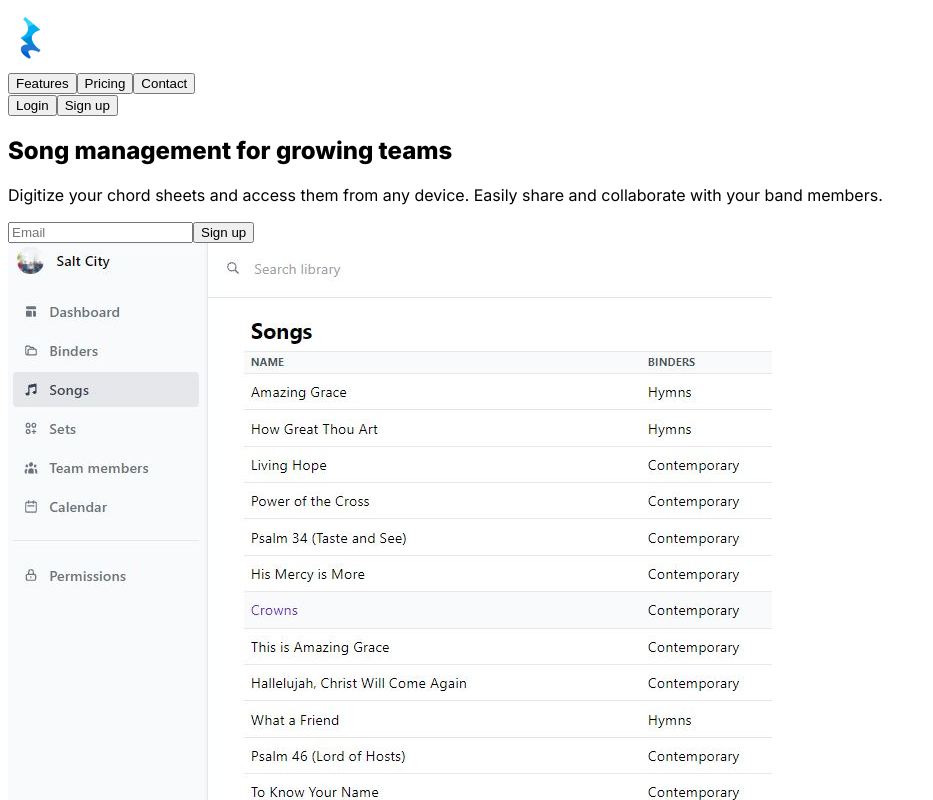
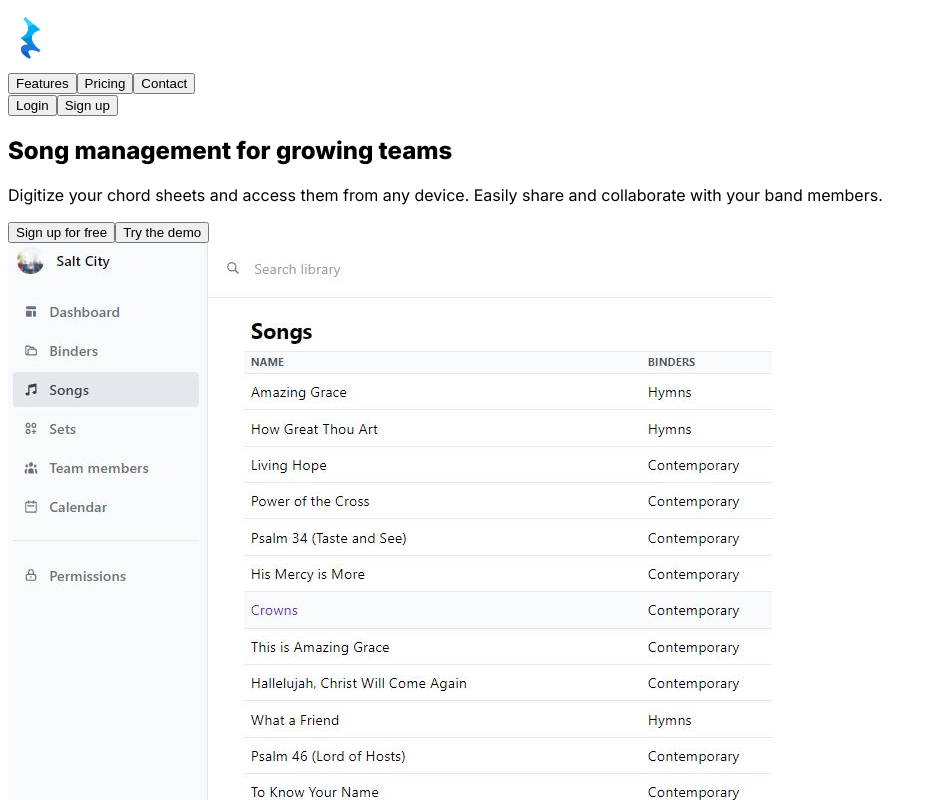
Before and after one commit to cadencechords/home, a Next.js app: page / in a window 1280 px wide. Shown: the top 800 px of the page, without its empty margins (0-933 px from the left). Built offline with nearby package versions, Linux system fonts and the light colour scheme; no server answers.

Commit message:
Added demo button

```diff
--- a/pages/index.js
+++ b/pages/index.js
@@ -1,25 +1,23 @@
-import { useEffect, useState } from "react";
+import { useEffect, useState } from 'react';
 
-import Button from "../components/Button";
-import ContactForm from "../components/ContactForm";
-import Features from "../components/Features";
-import Head from "next/head";
-import Heading from "../components/Heading";
-import Image from "next/image";
-import Input from "../components/Input";
-import Link from "next/link";
-import Navbar from "../components/Navbar";
-import PricingOptions from "../components/PricingOptions";
-import Section from "../components/Section";
-import Subtext from "../components/Subtext";
-import screenshotSongsPage from "../public/screenshot_of_songs_page.JPG";
-import Script from "next/script";
+import Button from '../components/Button';
+import ContactForm from '../components/ContactForm';
+import Features from '../components/Features';
+import Head from 'next/head';
+import Heading from '../components/Heading';
+import Image from 'next/image';
+import Input from '../components/Input';
+import Link from 'next/link';
+import Navbar from '../components/Navbar';
+import PricingOptions from '../components/PricingOptions';
+import Section from '../components/Section';
+import Subtext from '../components/Subtext';
+import screenshotSongsPage from '../public/screenshot_of_songs_page.JPG';
+import Script from 'next/script';
 
 export default function Home() {
-  const [signupEmail, setSignupEmail] = useState("");
-
   useEffect(() => {
-    window?.Beacon("init", "20725009-764e-4e99-ae85-d6b7fa9eb452");
+    window?.Beacon('init', '20725009-764e-4e99-ae85-d6b7fa9eb452');
   }, []);
 
   return (
@@ -48,16 +46,15 @@ export default function Home() {
                 Easily share and collaborate with your band members.
               </Subtext>
               <div className="flex items-center">
-                <Input
-                  placeholder={"Email"}
-                  onChange={setSignupEmail}
-                  value={signupEmail}
-                  className="mr-4 flex-grow"
-                />
-                <Link
-                  href={`${process.env.NEXT_PUBLIC_WEBAPP_URL}/signup?email=${signupEmail}`}
-                >
-                  <Button className="mr-4">Sign up</Button>
+                <Link href={`${process.env.NEXT_PUBLIC_WEBAPP_URL}/signup`}>
+                  <Button className="mr-4" full={true}>
+                    Sign up for free
+                  </Button>
+                </Link>
+                <Link href="https://demo.cadencechords.com">
+                  <Button variant="light" full={true} className="ml-4">
+                    Try the demo
+                  </Button>
                 </Link>
               </div>
             </div>
```
